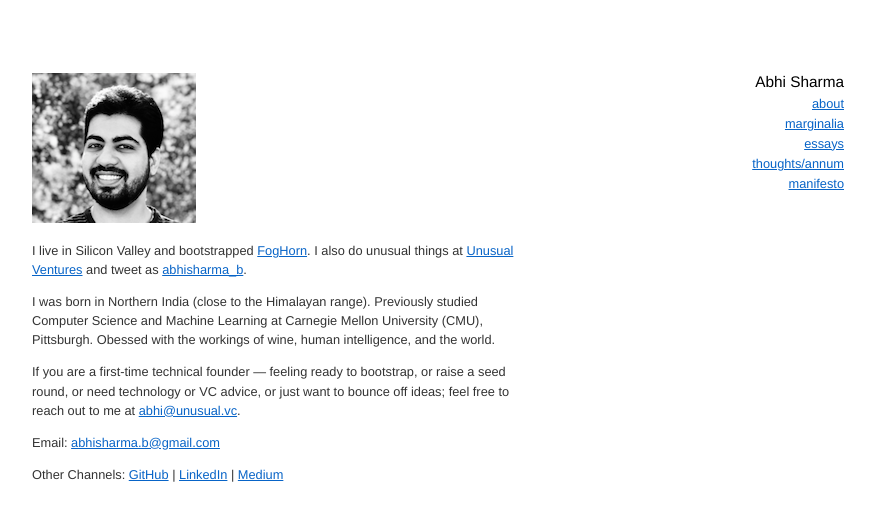
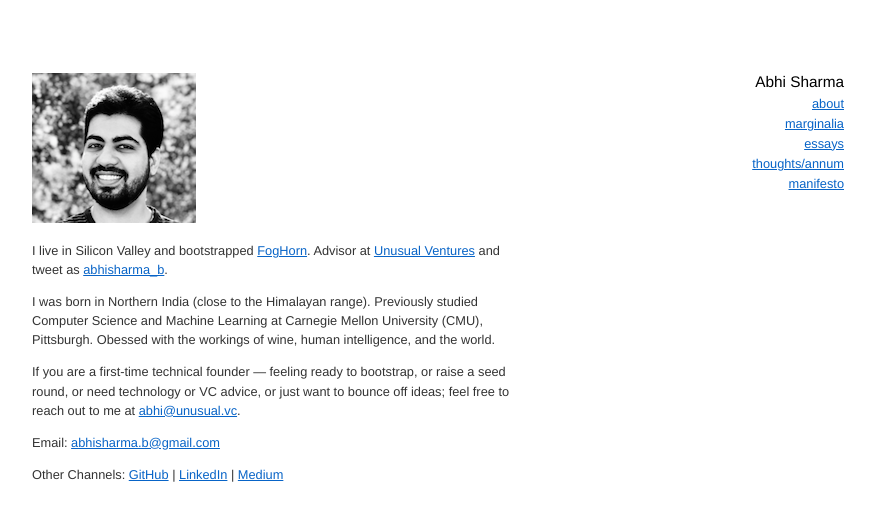
Before and after one commit to abhisharmab/abhisharmab.github.io, a Jekyll site: the page built from about/index.md, in a window 1280 px wide. Shown: the top 521 px of the page, without its empty margins (192-1067 px from the left). Built offline with Jekyll 4.4.1, drawn with Linux system fonts in a browser that asks for light colours.

Commit message:
index.md

```diff
--- a/about/index.md
+++ b/about/index.md
@@ -6,7 +6,7 @@ title: About
 ![](/assets/abhi_150.png)
 
 I live in Silicon Valley and bootstrapped
-[FogHorn](https://www.foghorn.io/). I also do unusual things at [Unusual Ventures](https://unusual.vc/abhi-sharma) and tweet as [abhisharma_b](https://twitter.com/abhisharma_b).
+[FogHorn](https://www.foghorn.io/). Advisor at [Unusual Ventures](https://unusual.vc/abhi-sharma) and tweet as [abhisharma_b](https://twitter.com/abhisharma_b).
 
 I was born in Northern India (close to the Himalayan range). Previously studied Computer Science and Machine Learning at Carnegie Mellon University (CMU), Pittsburgh. Obessed with the workings of wine, human intelligence, and the world.
 
```
